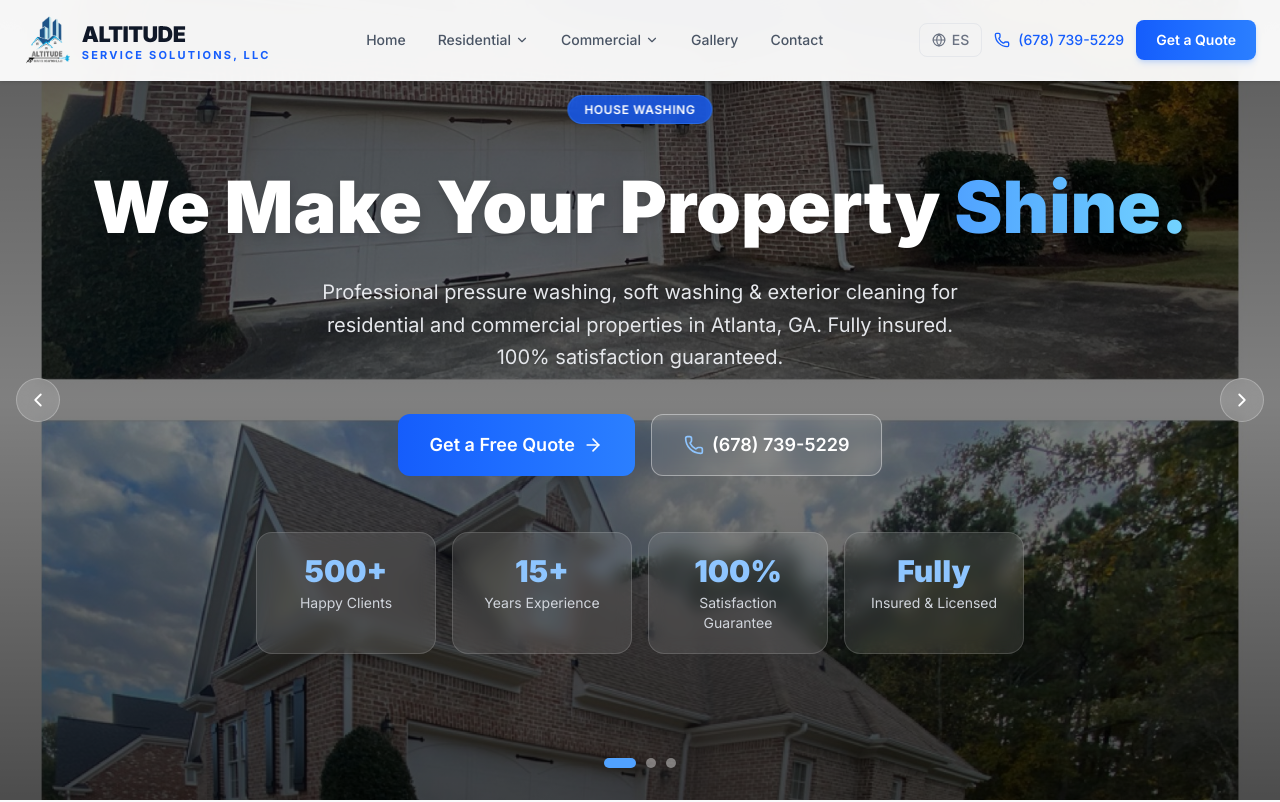
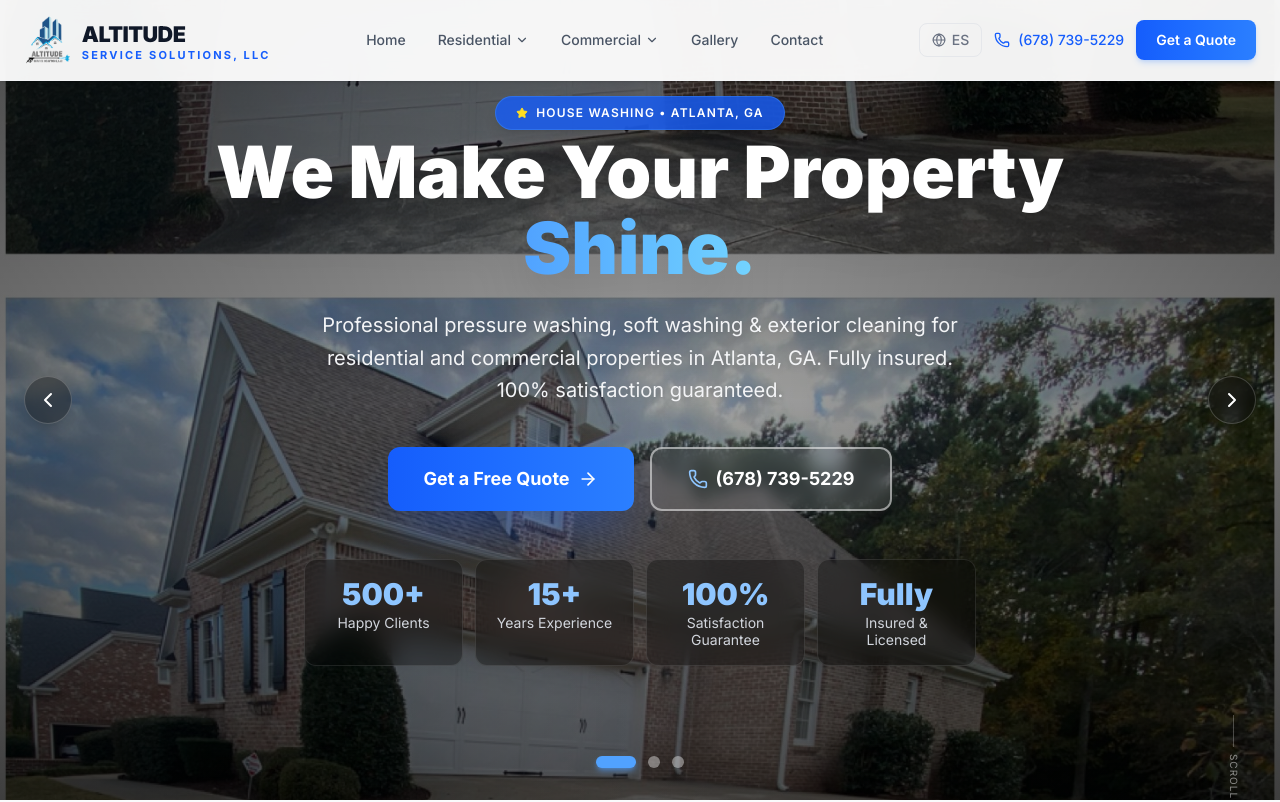
Before and after one commit to legacyproperties90-code/altitude-service-solutions, a Next.js app: page /terms in a window 1280 px wide. Shown: the top 802 px of the page. Built offline with nearby package versions, Linux system fonts and the light colour scheme.

Commit message:
feat: polished hero slider — Ken Burns zoom, photo cropping fixed, branded slide, arrows & dots

```diff
--- a/src/app/[lang]/page.tsx
+++ b/src/app/[lang]/page.tsx
@@ -60,13 +60,25 @@ export default async function HomePage({ params }: { params: Promise<{ lang: str
         highlight={d.hero.titleHighlight}
         subtitle={d.hero.subtitle}
         cta={d.hero.cta}
-        callNow={d.hero.callNow}
         phone={d.nav.phone}
         stats={d.stats}
         slides={[
-          { src: "/hero2.jpg", alt: "House washing before and after", label: lang === "es" ? "Lavado de Casas" : "House Washing" },
-          { src: "/hero1.jpg", alt: "Gutter cleaning before and after", label: lang === "es" ? "Limpieza de Canaletas" : "Gutter Cleaning" },
-          { src: "/hero2.jpg", alt: "Exterior cleaning results", label: lang === "es" ? "Resultados Garantizados" : "Guaranteed Results" },
+          {
+            src: "/hero2.jpg",
+            alt: "House washing — after results",
+            label: lang === "es" ? "Lavado de Casas • Atlanta, GA" : "House Washing • Atlanta, GA",
+            objectPosition: "center 75%",   // muestra la casa limpia (parte inferior = after)
+          },
+          {
+            src: "/hero1.jpg",
+            alt: "Gutter cleaning — after results",
+            label: lang === "es" ? "Limpieza de Canaletas" : "Gutter Cleaning",
+            objectPosition: "right center",  // muestra la canaleta limpia (derecha = after)
+          },
+          {
+            branded: true,
+            label: lang === "es" ? "100% Satisfacción Garantizada" : "100% Satisfaction Guaranteed",
+          },
         ]}
       />
 
--- a/src/components/HeroSlider.tsx
+++ b/src/components/HeroSlider.tsx
@@ -2,12 +2,14 @@
 import { useState, useEffect, useCallback } from "react";
 import Image from "next/image";
 import Link from "next/link";
-import { Phone, ArrowRight, ChevronLeft, ChevronRight } from "lucide-react";
+import { Phone, ArrowRight, ChevronLeft, ChevronRight, Star } from "lucide-react";
 
 interface Slide {
-  src: string;
-  alt: string;
+  src?: string;
+  alt?: string;
   label: string;
+  objectPosition?: string;
+  branded?: boolean;
 }
 
 interface HeroSliderProps {
@@ -16,14 +18,13 @@ interface HeroSliderProps {
   highlight: string;
   subtitle: string;
   cta: string;
-  callNow: string;
   phone: string;
   lang: string;
   stats: { value: string; label: string }[];
 }
 
 export default function HeroSlider({
-  slides, headline, highlight, subtitle, cta, callNow, phone, lang, stats,
+  slides, headline, highlight, subtitle, cta, phone, lang, stats,
 }: HeroSliderProps) {
   const [current, setCurrent] = useState(0);
   const [animating, setAnimating] = useState(false);
@@ -32,112 +33,130 @@ export default function HeroSlider({
     if (animating) return;
     setAnimating(true);
     setCurrent(idx);
-    setTimeout(() => setAnimating(false), 700);
+    setTimeout(() => setAnimating(false), 800);
   }, [animating]);
 
   const next = useCallback(() => goTo((current + 1) % slides.length), [current, slides.length, goTo]);
   const prev = useCallback(() => goTo((current - 1 + slides.length) % slides.length), [current, slides.length, goTo]);
 
   useEffect(() => {
-    const timer = setInterval(next, 10000);
-    return () => clearInterval(timer);
+    const t = setInterval(next, 10000);
+    return () => clearInterval(t);
   }, [next]);
 
   return (
-    <section className="relative min-h-screen flex items-center justify-center overflow-hidden">
-      {/* Slides */}
+    <section className="relative h-screen min-h-[600px] max-h-[900px] flex items-center justify-center overflow-hidden">
+
+      {/* ── SLIDES ── */}
       {slides.map((slide, i) => (
         <div
-          key={slide.src}
-          className={`absolute inset-0 transition-opacity duration-700 ${i === current ? "opacity-100 z-10" : "opacity-0 z-0"}`}
+          key={i}
+          className={`absolute inset-0 transition-opacity duration-1000 ease-in-out ${i === current ? "opacity-100 z-10" : "opacity-0 z-0"}`}
         >
+          {slide.branded ? (
+            /* Branded slide — gradiente azul oscuro */
+            <div className="absolute inset-0 bg-gradient-to-br from-[#0A1628] via-[#0d2152] to-[#0A1628]">
+              <div className="absolute top-1/4 left-1/4 w-96 h-96 bg-blue-600/10 rounded-full blur-3xl" />
+              <div className="absolute bottom-1/4 right-1/4 w-80 h-80 bg-sky-500/10 rounded-full blur-3xl" />
+            </div>
+          ) : (
+            /* Photo slide */
+            <>
               <Image
-            src={slide.src}
-            alt={slide.alt}
+                src={slide.src!}
+                alt={slide.alt ?? ""}
                 fill
-            className="object-cover object-center"
+                className="object-cover transition-transform duration-[12000ms] ease-in-out"
+                style={{
+                  objectPosition: slide.objectPosition ?? "center center",
+                  transform: i === current ? "scale(1.06)" : "scale(1)",
+                }}
                 priority={i === 0}
                 sizes="100vw"
+                quality={90}
               />
-          {/* Overlay oscuro para legibilidad del texto */}
-          <div className="absolute inset-0 bg-gradient-to-b from-black/65 via-black/50 to-black/70" />
+              {/* Gradient overlay — más oscuro en bordes, más transparente en el centro */}
+              <div className="absolute inset-0 bg-gradient-to-b from-black/60 via-black/35 to-black/65" />
+              <div className="absolute inset-0 bg-gradient-to-r from-black/30 via-transparent to-black/30" />
+            </>
+          )}
         </div>
       ))}
 
-      {/* Slide label badge */}
-      <div className="absolute top-24 left-1/2 -translate-x-1/2 z-20">
-        <span className="px-4 py-1.5 rounded-full bg-blue-600/80 backdrop-blur-sm text-white text-xs font-semibold tracking-wider uppercase border border-blue-400/30">
+      {/* ── SERVICE BADGE ── */}
+      <div className="absolute top-24 left-0 right-0 flex justify-center z-20 pointer-events-none">
+        <div className={`transition-all duration-500 ${animating ? "opacity-0 -translate-y-2" : "opacity-100 translate-y-0"}`}>
+          <span className="inline-flex items-center gap-2 px-5 py-2 rounded-full bg-blue-600/80 backdrop-blur-md text-white text-xs font-semibold tracking-widest uppercase border border-blue-400/30 shadow-lg">
+            <Star size={12} className="fill-yellow-300 text-yellow-300" />
             {slides[current]?.label}
           </span>
         </div>
+      </div>
 
-      {/* Content */}
-      <div className="relative z-20 max-w-7xl mx-auto px-4 sm:px-6 pt-20 text-center w-full">
-        <h1 className="text-5xl sm:text-6xl lg:text-7xl font-black text-white leading-tight mb-6 drop-shadow-lg">
+      {/* ── MAIN CONTENT ── */}
+      <div className="relative z-20 max-w-5xl mx-auto px-4 sm:px-6 text-center w-full">
+        <div className={`transition-all duration-700 ${animating ? "opacity-0 translate-y-4" : "opacity-100 translate-y-0"}`}>
+          <h1 className="text-5xl sm:text-6xl lg:text-7xl font-black text-white leading-[1.05] mb-6 drop-shadow-2xl">
             {headline}{" "}
-          <span className="bg-gradient-to-r from-blue-400 to-sky-300 bg-clip-text text-transparent">
+            <span className="bg-gradient-to-r from-blue-400 to-sky-300 bg-clip-text text-transparent drop-shadow-none">
               {highlight}
             </span>
           </h1>
 
-        <p className="text-lg sm:text-xl text-gray-200 max-w-2xl mx-auto mb-10 leading-relaxed drop-shadow">
+          <p className="text-lg sm:text-xl text-gray-100 max-w-2xl mx-auto mb-10 leading-relaxed drop-shadow-md">
             {subtitle}
           </p>
 
-        <div className="flex flex-col sm:flex-row gap-4 justify-center mb-14">
-          <Link
-            href={`/${lang}/contact`}
-            className="inline-flex items-center justify-center gap-2 px-8 py-4 rounded-xl bg-gradient-to-r from-blue-600 to-blue-500 text-white font-semibold text-lg hover:from-blue-700 hover:to-blue-600 transition-all hover:shadow-2xl hover:shadow-blue-500/40 hover:-translate-y-1"
-          >
+          <div className="flex flex-col sm:flex-row gap-4 justify-center mb-12">
+            <Link href={`/${lang}/contact`}
+              className="inline-flex items-center justify-center gap-2 px-9 py-4 rounded-xl bg-gradient-to-r from-blue-600 to-blue-500 text-white font-bold text-lg shadow-2xl shadow-blue-600/40 hover:from-blue-500 hover:to-blue-400 hover:-translate-y-1 transition-all duration-300">
               {cta} <ArrowRight size={20} />
             </Link>
-          <a
-            href="tel:+16787395229"
-            className="inline-flex items-center justify-center gap-2 px-8 py-4 rounded-xl border border-white/40 bg-white/10 backdrop-blur-sm text-white font-semibold text-lg hover:bg-white/20 transition-all"
-          >
+            <a href="tel:+16787395229"
+              className="inline-flex items-center justify-center gap-2 px-9 py-4 rounded-xl border-2 border-white/50 bg-white/10 backdrop-blur-sm text-white font-bold text-lg hover:bg-white/20 hover:border-white/80 transition-all duration-300">
               <Phone size={20} className="text-blue-300" /> {phone}
             </a>
           </div>
 
           {/* Stats */}
-        <div className="grid grid-cols-2 sm:grid-cols-4 gap-4 max-w-3xl mx-auto mb-16">
+          <div className="grid grid-cols-2 sm:grid-cols-4 gap-3 max-w-2xl mx-auto">
             {stats.map((s) => (
-            <div key={s.label} className="bg-white/10 backdrop-blur-sm border border-white/15 rounded-2xl p-5">
-              <div className="text-3xl font-black text-blue-300 mb-1">{s.value}</div>
-              <div className="text-gray-300 text-sm">{s.label}</div>
+              <div key={s.label} className="bg-black/30 backdrop-blur-md border border-white/10 rounded-xl p-4">
+                <div className="text-2xl sm:text-3xl font-black text-blue-300 mb-0.5">{s.value}</div>
+                <div className="text-gray-300 text-xs sm:text-sm leading-tight">{s.label}</div>
               </div>
             ))}
           </div>
         </div>
+      </div>
 
-      {/* Navigation arrows */}
-      <button
-        onClick={prev}
-        className="absolute left-4 top-1/2 -translate-y-1/2 z-30 w-11 h-11 rounded-full bg-white/15 backdrop-blur-sm border border-white/25 text-white flex items-center justify-center hover:bg-white/30 transition-all"
-        aria-label="Previous slide"
-      >
-        <ChevronLeft size={22} />
+      {/* ── ARROWS ── */}
+      <button onClick={prev} aria-label="Previous"
+        className="absolute left-4 sm:left-6 top-1/2 -translate-y-1/2 z-30 w-12 h-12 rounded-full bg-black/30 backdrop-blur-sm border border-white/20 text-white flex items-center justify-center hover:bg-blue-600/80 hover:border-blue-400 transition-all duration-300 shadow-lg">
+        <ChevronLeft size={24} />
       </button>
-      <button
-        onClick={next}
-        className="absolute right-4 top-1/2 -translate-y-1/2 z-30 w-11 h-11 rounded-full bg-white/15 backdrop-blur-sm border border-white/25 text-white flex items-center justify-center hover:bg-white/30 transition-all"
-        aria-label="Next slide"
-      >
-        <ChevronRight size={22} />
+      <button onClick={next} aria-label="Next"
+        className="absolute right-4 sm:right-6 top-1/2 -translate-y-1/2 z-30 w-12 h-12 rounded-full bg-black/30 backdrop-blur-sm border border-white/20 text-white flex items-center justify-center hover:bg-blue-600/80 hover:border-blue-400 transition-all duration-300 shadow-lg">
+        <ChevronRight size={24} />
       </button>
 
-      {/* Dots */}
-      <div className="absolute bottom-8 left-1/2 -translate-x-1/2 z-30 flex gap-2.5">
+      {/* ── DOTS ── */}
+      <div className="absolute bottom-8 left-1/2 -translate-x-1/2 z-30 flex items-center gap-3">
         {slides.map((_, i) => (
-          <button
-            key={i}
-            onClick={() => goTo(i)}
-            className={`rounded-full transition-all duration-300 ${
-              i === current ? "w-8 h-2.5 bg-blue-400" : "w-2.5 h-2.5 bg-white/40 hover:bg-white/70"
+          <button key={i} onClick={() => goTo(i)} aria-label={`Slide ${i + 1}`}
+            className={`rounded-full transition-all duration-400 ${
+              i === current
+                ? "w-10 h-3 bg-blue-400 shadow-md shadow-blue-400/50"
+                : "w-3 h-3 bg-white/40 hover:bg-white/70"
             }`}
-            aria-label={`Slide ${i + 1}`}
           />
         ))}
+      </div>
+
+      {/* ── SCROLL HINT ── */}
+      <div className="absolute bottom-8 right-6 z-30 hidden sm:flex flex-col items-center gap-1.5 opacity-50">
+        <div className="w-px h-8 bg-white/50 animate-pulse" />
+        <span className="text-white text-[10px] tracking-widest uppercase rotate-90 origin-center translate-y-4">scroll</span>
       </div>
     </section>
   );
```
Lines whose indentation alone changed are shown as unchanged.
